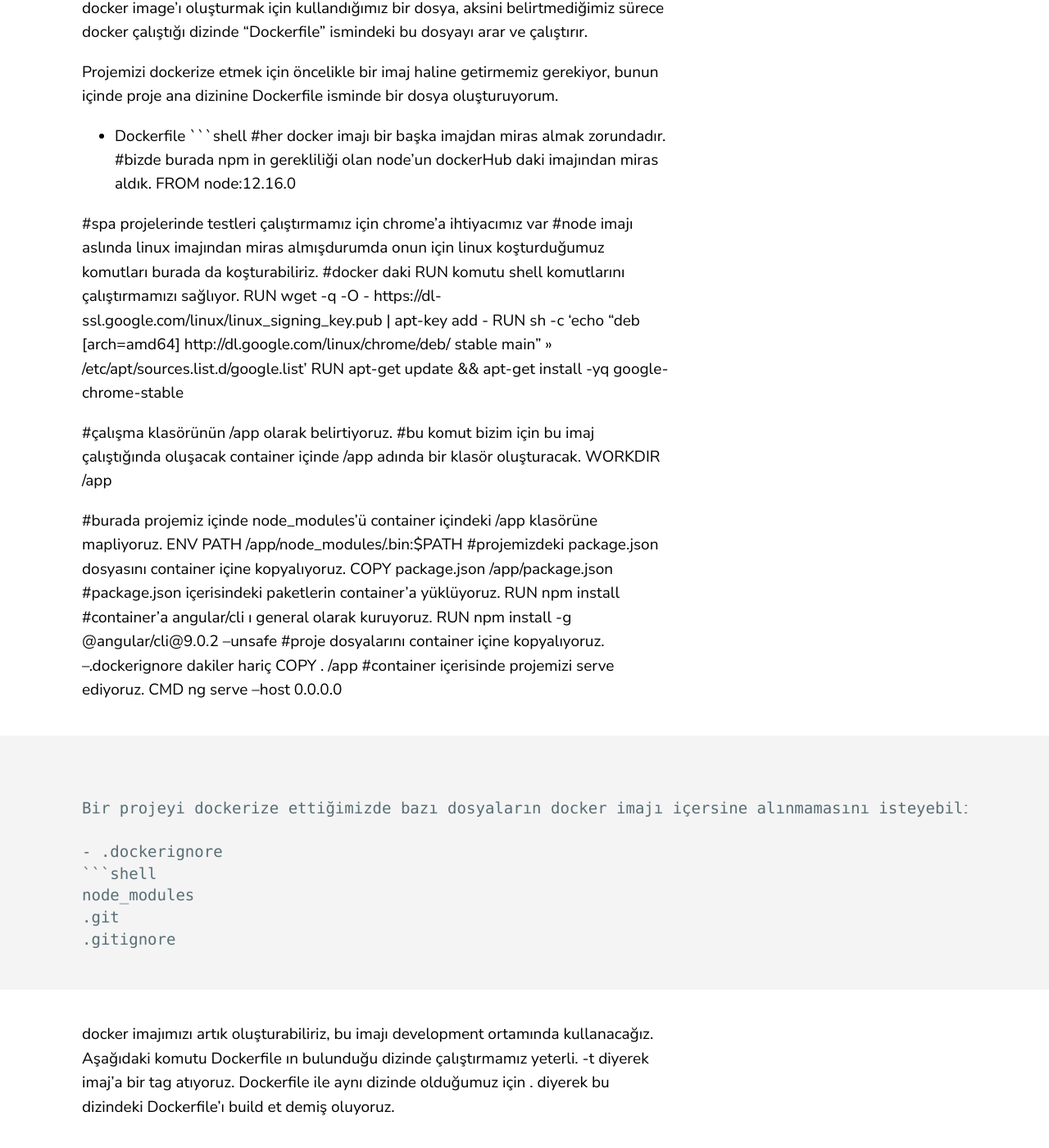
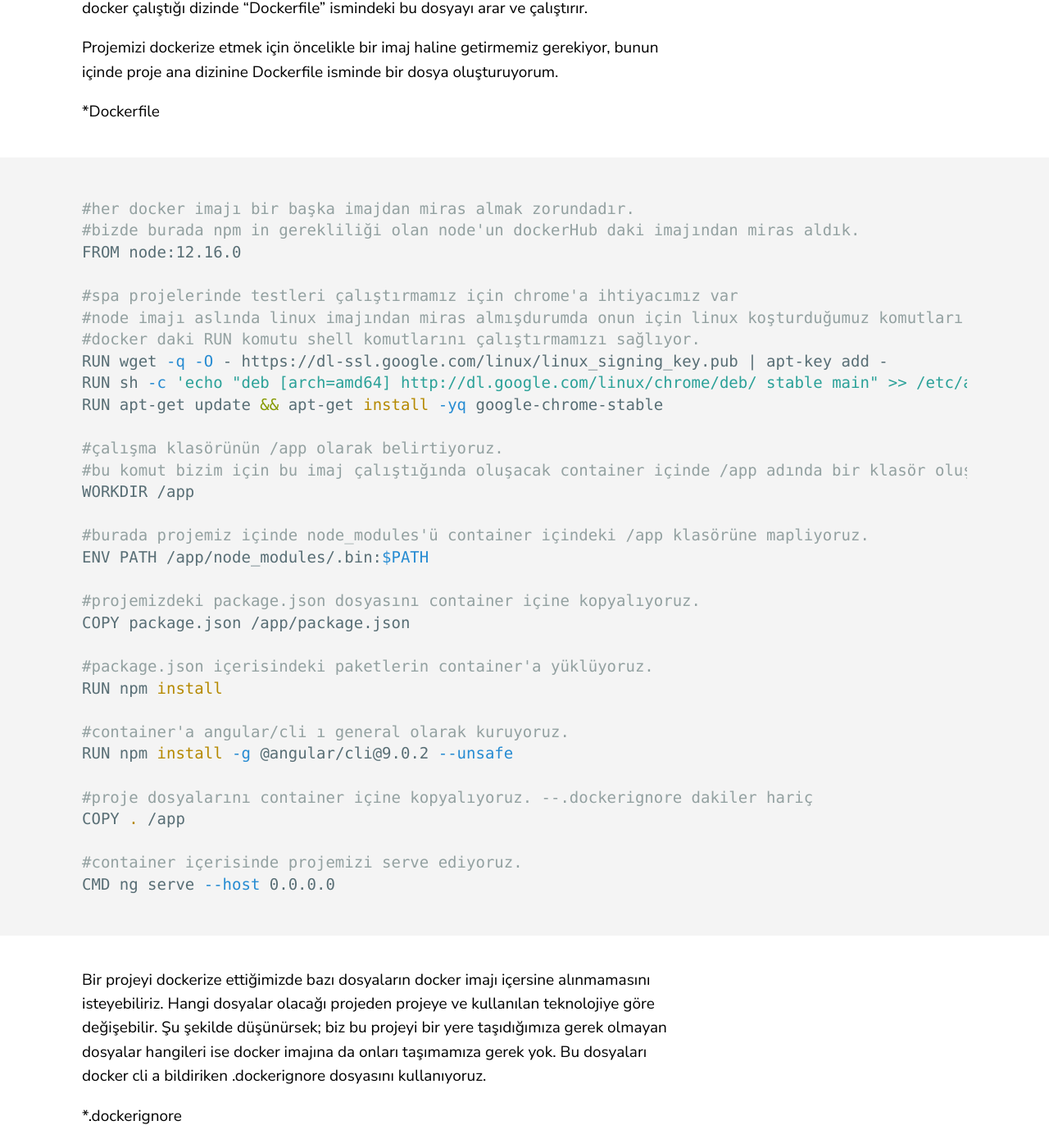
Before and after one commit to ibrahimdal/ibrahimdal.github.io, a Jekyll site: the page built from _posts/2020-02-17-angular-projesini-dockerize-etme.markdown, in a window 1280 px wide and 1400 px high, scrolled down 1353 px. Shown: the whole window at 82% size. Built offline with Jekyll 4.4.1, drawn with Linux system fonts in a browser that asks for light colours; some of the changed text lies outside the part shown.

Commit message:
yazı düzeltildi.

````diff
--- a/_posts/2020-02-17-angular-projesini-dockerize-etme.markdown
+++ b/_posts/2020-02-17-angular-projesini-dockerize-etme.markdown
@@ -11,13 +11,11 @@ Bilgisayarımıza angular cli kuruyoruz. (-g ibaresi general olarak kurmamızı
 ```shell
 npm install -g @angular/cli
 ```
-
 Dockerize etme işlemi için elimizde bir angular projesi olması gerekiyor. Aşağıdaki komut ile yeni bir angular projesi oluşturalım.
 ```shell
 ng new sampleangular
 ```
-
-Proje oluşturuldu, şimdi projemizi Visual Studio Code ile açalım. Bunun için "code <project-root-directory-path>" komutunu kullanmanız yeterli.
+Proje oluşturuldu, şimdi projemizi Visual Studio Code ile açalım.
 
 Projemiz hazır ng serve diyerek projemizin çalışıp çalışmadığını görebiliriz. Projemiz çalıştığına göre artık yavaş yavaş dockerize etme işlemlerine girelim.
 
@@ -25,7 +23,7 @@ Docker hakkında internette tonla kaynak olduğu için bahsetmeyeceğim, sadece
 
 Projemizi dockerize etmek için öncelikle bir imaj haline getirmemiz gerekiyor, bunun içinde proje ana dizinine Dockerfile isminde bir dosya oluşturuyorum.
 
-- Dockerfile
+*Dockerfile
 ```shell
 #her docker imajı bir başka imajdan miras almak zorundadır.
 #bizde burada npm in gerekliliği olan node'un dockerHub daki imajından miras aldık.
@@ -44,89 +42,84 @@ WORKDIR /app
 
 #burada projemiz içinde node_modules'ü container içindeki /app klasörüne mapliyoruz.
 ENV PATH /app/node_modules/.bin:$PATH
+
 #projemizdeki package.json dosyasını container içine kopyalıyoruz.
 COPY package.json /app/package.json
+
 #package.json içerisindeki paketlerin container'a yüklüyoruz.
 RUN npm install
+
 #container'a angular/cli ı general olarak kuruyoruz.
 RUN npm install -g @angular/cli@9.0.2 --unsafe
+
 #proje dosyalarını container içine kopyalıyoruz. --.dockerignore dakiler hariç
 COPY . /app
+
 #container içerisinde projemizi serve ediyoruz.
 CMD ng serve --host 0.0.0.0
 ```
-
 Bir projeyi dockerize ettiğimizde bazı dosyaların docker imajı içersine alınmamasını isteyebiliriz. Hangi dosyalar olacağı projeden projeye ve kullanılan teknolojiye göre değişebilir. Şu şekilde düşünürsek; biz bu projeyi bir yere taşıdığımıza gerek olmayan dosyalar hangileri ise docker imajına da onları taşımamıza gerek yok. Bu dosyaları docker cli a bildiriken .dockerignore dosyasını kullanıyoruz.
 
-- .dockerignore
+*.dockerignore
 ```shell
 node_modules
 .git
 .gitignore
 ```
-
-docker imajımızı artık oluşturabiliriz, bu imajı development ortamında kullanacağız. Aşağıdaki komutu Dockerfile ın bulunduğu dizinde çalıştırmamız yeterli. -t diyerek imaj'a bir tag atıyoruz. Dockerfile ile aynı dizinde olduğumuz için . diyerek bu dizindeki Dockerfile'ı build et demiş oluyoruz.
+Docker imajımızı artık oluşturabiliriz, bu imajı development ortamında kullanacağız. Aşağıdaki komutu Dockerfile ın bulunduğu dizinde çalıştırmamız yeterli. -t diyerek imaj'a bir tag atıyoruz. Dockerfile ile aynı dizinde olduğumuz için . diyerek bu dizindeki Dockerfile'ı build et demiş oluyoruz.
 ```shell
 docker build -t sampleangular:dev .
 ```
-
 Sıra docker imajından konteynır yaratmaya geldi. Bunun için aşağıdaki komutu kullanabiliriz.
 ```shell
 docker run --rm sampleangular:dev
 ```
-
 Daha sonra localhost:4200 a girip projemize bakalım, herhangi bir sonuç almadığımızı görüyoruz. Bunun sebebi biz imajı çalıştırdık ama bizim projemiz konteynır içindeki 4200 portundan yayınlanır durumda bizim bu porta kendi host bilgisayarımızdan ulaşmamış için port mapleme yapmamız gerekiyor.
 
 Aşağıdaki komut ile docker imajını tekrar çalıştıralım. burada host bilgisayarındaki 4201 portunu konteynır içindeki 4200 a maplemiş olduk. http://localhost:4201 adresine girerek projenin çalıştığını görebiliriz.
 ```shell
 docker run -p 4201:4200 --rm sampleangular:dev
 ```
-
 Proje çalışırken AppComponent te bir değişiklik yapalım ve projenin bundan etkilenip etkilenmediğine bakalım. Projenin etkilenmediğini görebiliriz. Fakat biz bundan sonra projemizi geliştirme sürecine gireceğiz ve hotreload ile docker konteynır içindeki projeye yansımasını istiyoruz bunun için volume işlemini kullanacağız. Yukarıdaki imajı çalıştırdığımız kodu aşağıdaki hale getiriyoruz.
-
 ```shell
 docker run -v ${PWD}:/app -v ${PWD}/node_modules:/app/node_modules -p 4201:4200 --rm sampleangular:dev
 ```
 Burada konteynırdaki /app içindeki proje dosyalarını ve /node_module host bilgisayarımızdaki dosyalarımız üzerinden çalışması gerektiğini söylüyoruz. Bundan sonra AppComponent te değişiklik yaptığımızda yada projeye yeni bir npm paketi eklediğimizde konteynır içinde çalışan projemiz bundan etkilenecektir.
 
 Testlerimizi çalıştırmamız için aşağıdaki değişikleri yapalım.
-
 - src/karma.conf.js
 ```json
 browsers: ['ChromeHeadless'],
 customLaunchers: {
-  'ChromeHeadless': {
-	base: 'Chrome',
-	flags: [
-	  '--no-sandbox',
-	  '--headless',
-	  '--disable-gpu',
-	  '--remote-debugging-port=9222'
-	]
-  }
+	'ChromeHeadless': {
+		base: 'Chrome',
+		flags: [
+			'--no-sandbox',
+			'--headless',
+			'--disable-gpu',
+			'--remote-debugging-port=9222'
+		]
+	}
 },
 ```
-
 - e2e/protractor.conf.js
 ```json
 capabilities: {
-    'browserName': 'chrome',
-    // new
-    'chromeOptions': {
-      'args': [
-        '--no-sandbox',
-        '--headless',
-        '--window-size=1024,768'
-      ]
-    }
-  },
+	'browserName': 'chrome',
+	// new
+	'chromeOptions': {
+	'args': [
+		'--no-sandbox',
+		'--headless',
+		'--window-size=1024,768'
+	]
+}
+},
 ```
-
-konteynır çalışır durumda iken aşağıdaki komut ile konteynır içine komut gönderip testleri çalıştırabiliriz.
+Konteynır çalışır durumda iken aşağıdaki komut ile konteynır içine komut gönderip testleri çalıştırabiliriz.
 ```shell
 docker exec -it <CONTAINER_NAME> ng test --watch=false
 ```
-
 konteynır çalışır durumda iken aşağıdaki komut ile konteynır içine komut gönderip e2e testleri çalıştırabiliriz.
 ```shell
 docker exec -it <CONTAINER_NAME> ng e2e --port 4202
@@ -135,60 +128,52 @@ Aşağıdaki komut ile konteynırı durdurabiliriz.
 ```shell
 docker stop <CONTAINER_NAME>
 ```
-
 Buraya kadar herşey güzeldi ama projemizi dockerize ettik ve geliştirme ortamında docker'ı kullandık. Ama konteynırı çalıştırıken port ve volume mapleme işlemleri gerçekleştirdik, ayrıca yukarda yapmadık ama konteynır oluştururken sabit bir isim de girmemiz yararlı olacaktır. Farklı bir durum belki ama burada biz tek proje çalıştırdık, bu proje çalışırken başka bir servis (mock service) vs ye ihtiyaç duyabilirdi. İşte bunları her zaman yapmak zaman kaybı ve hatalara sebep olacağından docker-compose ile bunları kayıt altına almak güzel olacaktır.
 
-Bunun için ana dizine docker-compose.yml dosyası oluşturuyoruz. (Başka tipte teknolojiler kullanırken bu dosyayı ana dizinin bir üstüne oluşturmak daha güzel olacaktır. Çünkü birden fazla projemizi aynı anda tek bir docker-compose dosyasıyla ayağa kaldırmak isteyebiliriz. Ama bu proje için gerekmiyor.)
+Bunun için ana dizine docker-compose.yml dosyası oluşturuyoruz. (Başka tipte teknolojiler kullanırken bu dosyayı ana dizinin bir üstüne oluşturmak daha güzel olacaktır. Çünkü birden fazla projemizi aynı anda tek bir docker-compose dosyasıyla ayağa kaldırmak isteyebiliriz. Ama bu proje için gerekmiyor.
 
-- docker-compose.yml
+*docker-compose.yml
 ```markdown
 version: '3.7'
+	services:
+		sampleangular2:
+			container_name: sampleangular2
+			build:
+				context: .
+				dockerfile: Dockerfile
+			volumes:
+				- '.:/app'
+				- '/node_modules:/app/node_modules'
+			ports:
+				- '4201:4200'
+```
+Yukarıdaki docker-compose dosyasını biraz açıklayalım. versionunu 3.7 olarak belirttik. Tüm docker-compose dosyalarında version yazmalısınız.
 
-services:
-    sampleangular2:
-        container_name: sampleangular2
-        build:
-            context: .
-            dockerfile: Dockerfile
-        volumes:
-            - '.:/app'
-            - '/node_modules:/app/node_modules'
-        ports:
-            - '4201:4200'
-```
-
-Yukarıdaki docker-compose dosyasını biraz açıklayalım. versionunu 3.7 olarak belirttik. Tüm docker-compose dosyalarında version yazmalısınız.
-ardında servislerimizin olduğunu belirttik. Servisimizin isminin sampleangular2 olduğunu ve bu serviste çalışacak konteynırın isminin sampleangular2 olduğunu, servisin build edilirken kullanacağı Dockerfile ı ve onun path'ini belirttik. Servis çalışırken olması gereken volume işlemlerini belirttik ve port mapleme işlemini gerçekleştirdik. Bunlardan başka docker-compose komutlarına aşağıdaki adresten ulaşabilirsiniz.
-
+Ardında servislerimizin olduğunu belirttik. Servisimizin isminin sampleangular2 olduğunu ve bu serviste çalışacak konteynırın isminin sampleangular2 olduğunu, servisin build edilirken kullanacağı Dockerfile ı ve onun path'ini belirttik. Servis çalışırken olması gereken volume işlemlerini belirttik ve port mapleme işlemini gerçekleştirdik. Bunlardan başka docker-compose komutlarına aşağıdaki adresten ulaşabilirsiniz.
 https://docs.docker.com/compose/compose-file/
 
 Şimdi aşağıdaki komut ile docker-compose dosyasını çalıştıralım.
 ```shell
 docker-compose up -d --build
 ```
-
 Aşağıdaki komutlar ile testlerimizi çalıştırabiliriz.
 ```shell
 docker-compose exec sampleangular2 ng test --watch=false
 docker-compose exec sampleangular2 ng e2e --port 4202
 ```
-
 Ardından docker-compose ile çalıştırdığımız servisi durduralım.
 ```shell
 docker-compose stop
 ```
-
 Bu aşamaya kadar development ortamını tamamlamış bulunmaktayız. Projemizi node,angular cli kurulu olamayan bir ortama taşıdığımızda bile çalışacaktır bunun için sadece docker kurulu olması yeterlidir.
 
 Ama biz production ortama da dockerize edilmiş hali ile çıkmak istiyoruz. Prod ortama çıkarken yukardaki Dockerfile dosyasını kullanabiliriz, ama bunun içinde node, angular/cli, chrome gibi production ortamda gerek olmayan programlar var.
 
 Bir düşünelim eğer docker kullanmadan bu projeyi yayınlasaydık bize ne gerekecekti? ng build ile projenin publish dosyalarını çıkaracaktık ve nginx üzerinden bu dosyaları yayınlayacaktık.
 
-- Dockerfile-prod
-
+*Dockerfile-prod
 ```shell
 #Burada önce projeyibuild ediyoruz, ardından çıkan dosyaları nginx üzerinden yayınlıyoruz.
-
 #Dev ortamındaki gibi base image olarak node u aldık.
 FROM node:12.2.0 as build
 
@@ -199,16 +184,16 @@ RUN apt-get update && apt-get install -yq google-chrome-stable
 
 #Dev ortamındaki gibi /app klasörünü çalışma dizini olarak belirledik.
 WORKDIR /app
-
 #Dev ortamındaki gibi /app/node_modules/.bin container ın path ine yazdık.
 ENV PATH /app/node_modules/.bin:$PATH
 
 #Dev ortamındaki gibi projenin package dosyasını container a taşıdık ve bağımlılıkları yükledik.
 COPY package.json /app/package.json
+
 RUN npm install
 RUN npm install -g @angular/cli@7.3.9
 
-#Dev ortamındaki gibi projeyi container a taşıdık. (.Dockerignore dakiler hariç.)
+#Dev ortamındaki gibi projeyi container a taşıdık. (.Dockerignore dakiler hariç.
 COPY . /app
 
 #testleri çalıştırdık.
@@ -221,34 +206,29 @@ RUN ng build --output-path=dist
 #uygulamamızı yayınlamamız için nginx i yükledik.
 FROM nginx:1.16.0-alpine
 
-# dosyaları nginx e kopyaladık.
+#dosyaları nginx e kopyaladık.
 COPY --from=build /app/dist /usr/share/nginx/html
 
-# nginx in 80 portunu dışarıya açtık.
+#nginx in 80 portunu dışarıya açtık.
 EXPOSE 80
 
 # nginx i çalıştırdık.
 CMD ["nginx", "-g", "daemon off;"]
 ```
-
 Yukarıda dikkat ederseniz iki adet FROM geçiyor, ilkinde node'dan miras alırken ikincisinde nginx den miras alıyoruz. Ayrıca node'dan miras alırken 'as build' şeklinde bir ibare var. Ardından COPY kısmında --from=build diye bir ibare var. Dockerda multi-stage denilen bir kavram vardır.
 
 Şöyle anlatayım, docker olmadığını ve bu projeyi tamamladığımızı farz edelim. Sıra, build etme ve yayınlama aşamalarında. Build etmek için ihtiyacımız olanlar; angular/cli ve chrome; onun ihtiyacı olan ise node. Yani kısaca bunların olduğu bir ortama ihtiyacımız var; işte bu docker da bir stage anlamına geliyor, biz bunu yukarıda build stage olarak belirttik. Peki build ettik şimdi yayınlama yapacağız bunun için sadece yayınlama dosyalarına ve nginx'e ihtiyacımız var; bu da publish stage'imiz. Peki ortamları hazırladık kendi bilgisayarımızda build ettik, şimdi sıra publish dosyalarını yayınlama ortamına taşımaya geldi. Bunun için de docker da aşağıdaki komutu kullanıyoruz.
-
 ```shell
 COPY --from=build /app/dist /usr/share/nginx/html
 ```
-
 Kısaca Build stage'indeki /app/dist klasörü içindekileri şu an içinde bulunduğum (en son FROM ladığım) stage'deki /usr/share/nginx/html klaösürüne taşı.
 
 Prod ortam için Dockerfile'ımız hazır. Ardıdan bunu build edip imaj haline getirmeliyiz. sampleangular:prod ibaresi ile aynı isimli docker imajının production olduğunu etiketliyoruz.
 ```shell
 docker build -f Dockerfile-prod -t sampleangular:prod .
 ```
-
 Aşağıdaki komut ile prod imajımızı çalıştırabiliriz. Ya da dockerHub'a gönderip oradan çalştıracağımız host'a çekebiliriz.
 ```shell
 docker run -it -p 80:80 --rm sampleangular:prod
 ```
-
 Güzel bir yazı oldu umarım faydalanırsınız.
````
